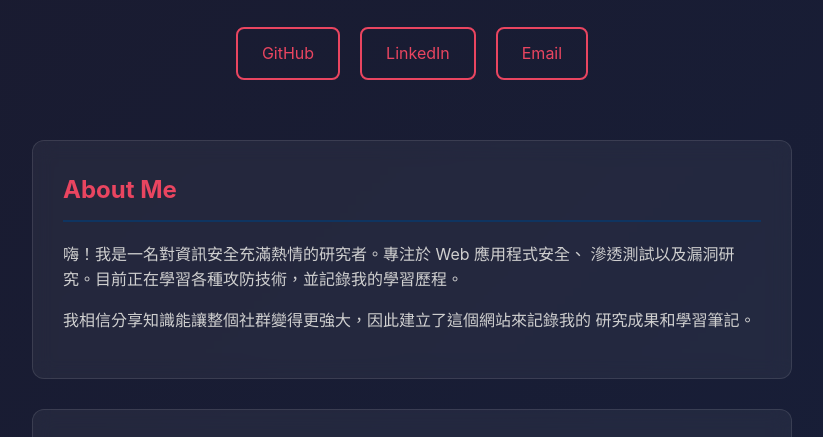
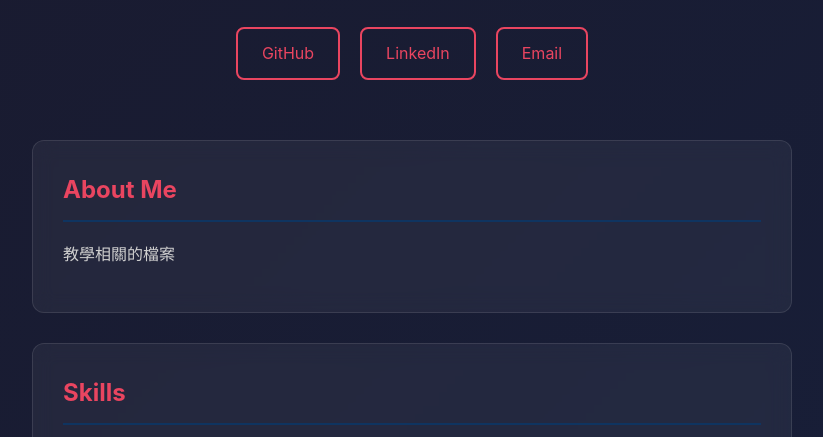
Before and after one commit to huangbabatw/huangbaba.github.io, a plain HTML site: page index.html in a window 1280 px wide. Shown: the part 338-775 px from the top of the page, without its empty margins (228-1051 px from the left). Drawn offline with Linux system fonts and the light colour scheme.

Commit message:
Update index.html

```diff
--- a/index.html
+++ b/index.html
@@ -3,7 +3,7 @@
 <head>
     <meta charset="UTF-8">
     <meta name="viewport" content="width=device-width, initial-scale=1.0">
-    <title>我的資安研究站</title>
+    <title>黃爸爸GitHub小站</title>
     <style>
         * {
             margin: 0;
@@ -154,12 +154,7 @@
         <section class="section">
             <h2>About Me</h2>
             <p>
-                嗨！我是一名對資訊安全充滿熱情的研究者。專注於 Web 應用程式安全、
-                滲透測試以及漏洞研究。目前正在學習各種攻防技術，並記錄我的學習歷程。
-            </p>
-            <p>
-                我相信分享知識能讓整個社群變得更強大，因此建立了這個網站來記錄我的
-                研究成果和學習筆記。
+                教學相關的檔案
             </p>
         </section>
 
```
